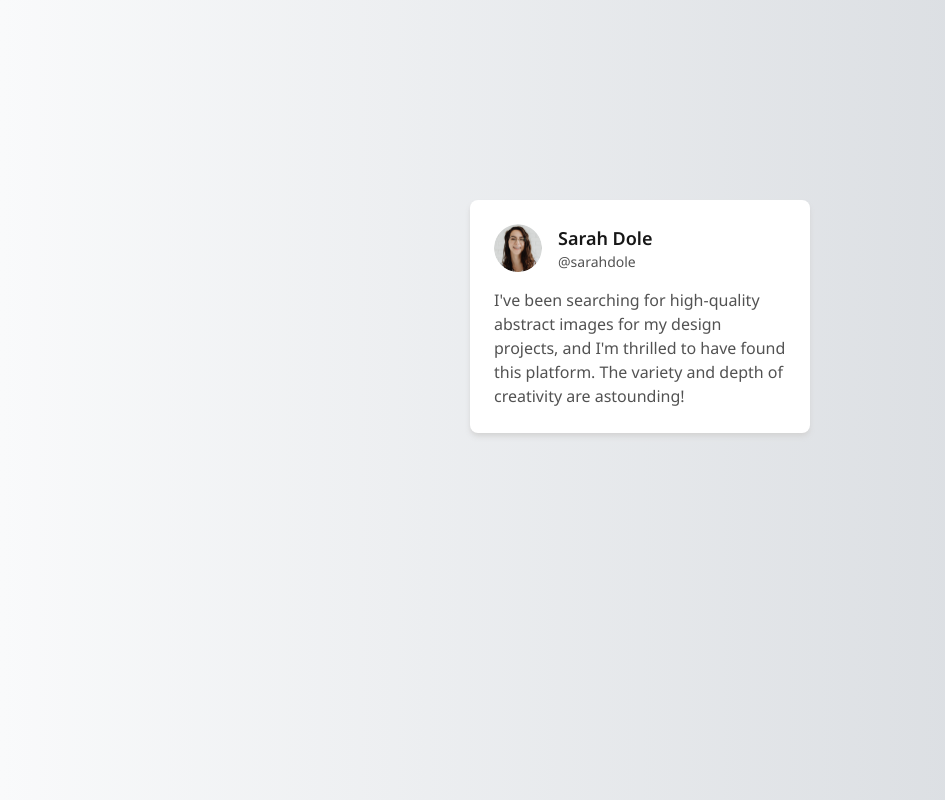
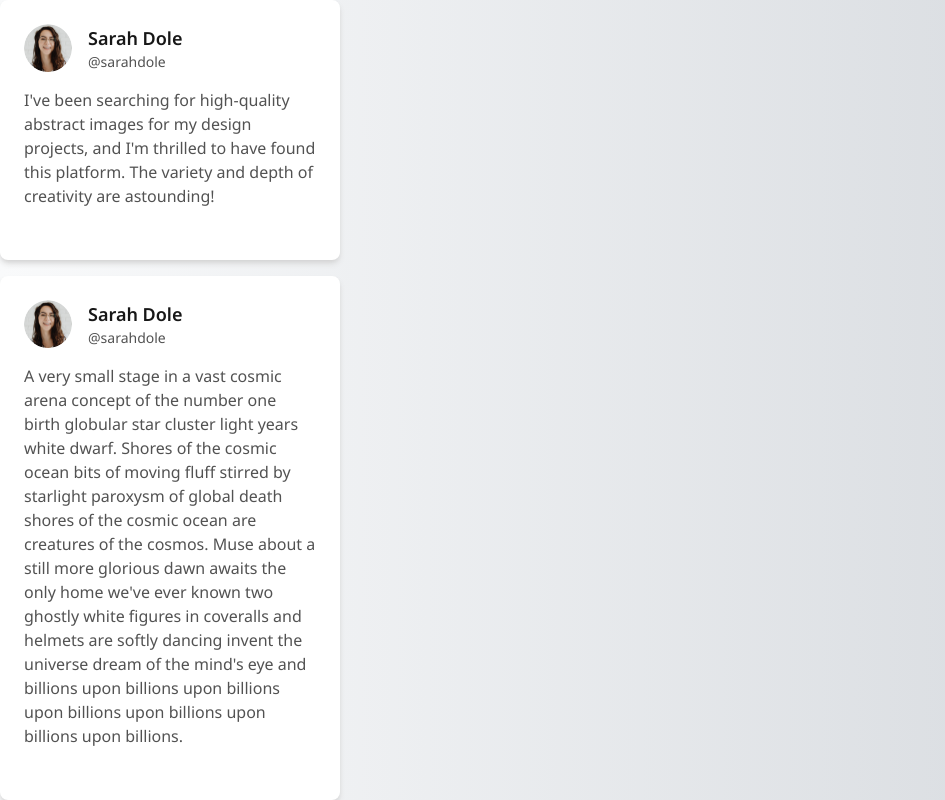
Before and after one commit to av0ed/ui-component-library, a Next.js app: page /testimonial-card in a window 1280 px wide. Shown: the whole page, without its empty margins (0-945 px from the left). Built offline with nearby package versions, Linux system fonts and the light colour scheme.

Commit message:
testimonial card updates

```diff
--- a/app/_components/testimonial-card.tsx
+++ b/app/_components/testimonial-card.tsx
@@ -16,7 +16,7 @@ export default function TestimonialCard({
   imageAlt,
 }: Props) {
   return (
-    <div className="max-w-[340px] max-h-[233px] w-full h-full p-6 bg-white flex flex-col rounded-lg shadow-md shadow-neutral-300 gap-4">
+    <div className="max-w-[340px] w-full p-6 bg-white flex flex-col rounded-lg shadow-md shadow-neutral-300 gap-4">
       <div className="flex flex-row gap-4">
         <Image
           src={imageSrc}
--- a/app/testimonial-card/page.tsx
+++ b/app/testimonial-card/page.tsx
@@ -2,7 +2,7 @@ import TestimonialCard from "../_components/testimonial-card";
 
 export default function TestimonialCardPage() {
   return (
-    <div className="flex justify-center bg-gradient-to-r from-gray-50 to-[#D2D6DB] py-[200px] h-screen">
+    <div className="grid gap-4 bg-gradient-to-r from-gray-50 to-[#D2D6DB] h-screen">
       <TestimonialCard
         author="Sarah Dole"
         handle="@sarahdole"
@@ -12,6 +12,21 @@ export default function TestimonialCardPage() {
         imageSrc="profile-thumbnail.png"
         imageAlt="Headshot of Sarah Dole"
       />
+      <TestimonialCard
+        author="Sarah Dole"
+        handle="@sarahdole"
+        blurb="A very small stage in a vast cosmic arena concept of the number
+        one birth globular star cluster light years white dwarf. Shores of the
+        cosmic ocean bits of moving fluff stirred by starlight paroxysm of
+        global death shores of the cosmic ocean are creatures of the cosmos.
+        Muse about a still more glorious dawn awaits the only home we've ever
+        known two ghostly white figures in coveralls and helmets are softly
+        dancing invent the universe dream of the mind's eye and billions upon
+        billions upon billions upon billions upon billions upon billions upon
+        billions."
+        imageSrc="profile-thumbnail.png"
+        imageAlt="Headshot of Sarah Dole"
+      />
     </div>
   );
 }
```
